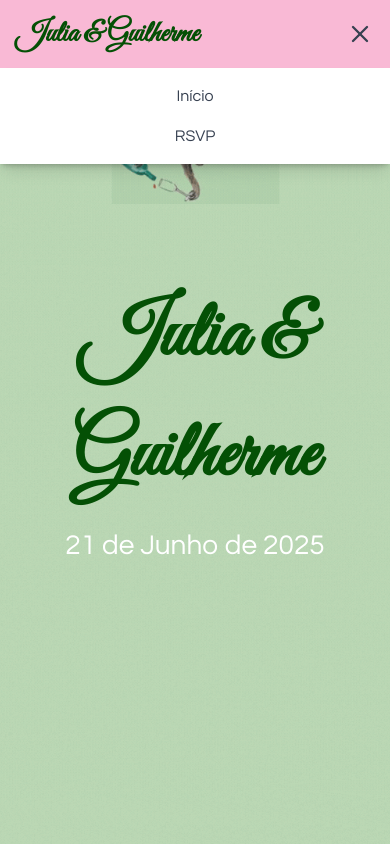
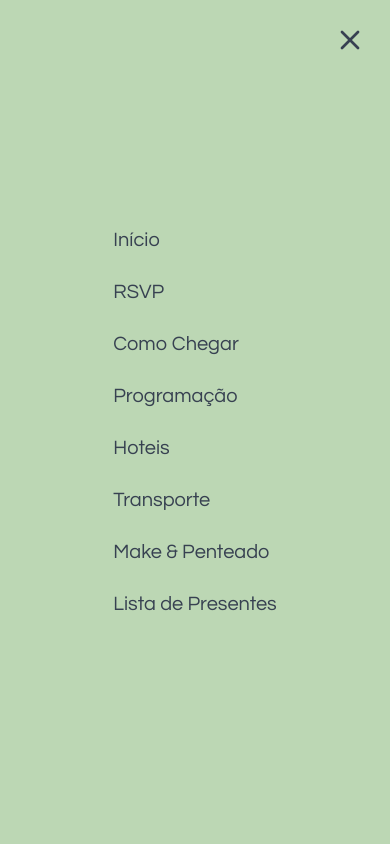
Before and after one commit to biatcarvalheira/julia-e-guilherme-wedding, a Next.js app: page / in a window 390 px wide. Both pictures are taken after a click on the button 360 px from the left and 34 px from the top of the page. Shown: the top 844 px of the page. Built offline with nearby package versions, Linux system fonts and the light colour scheme.

Commit message:
Updated mobile navbar to be full-screen

```diff
--- a/src/components/Navbar.tsx
+++ b/src/components/Navbar.tsx
@@ -13,6 +13,7 @@ const Navbar: React.FC = () => {
         <Link href="#hero" className="text-3xl font-bold font-greatVibes text-[#045005]">
           Julia & Guilherme
         </Link>
+
         {/* Desktop Menu */}
         <div className="hidden md:flex space-x-6">
           <Link href="#rsvp" className="text-gray-700 hover:text-gray-900">
@@ -47,15 +48,39 @@ const Navbar: React.FC = () => {
         </button>
       </div>
 
-      {/* Mobile Menu Dropdown */}
+      {/* Full-Screen Mobile Menu */}
       {isOpen && (
-        <div className="md:hidden flex flex-col items-center bg-white shadow-md py-4 space-y-4">
+        <div className="fixed inset-0 bg-[#bcd7b4] flex flex-col justify-center items-center z-50">
+          <button className="absolute top-6 right-6 text-gray-700" onClick={() => setIsOpen(false)}>
+            <X size={32} />
+          </button>
+
+          <div className="flex flex-col space-y-6 text-xl">
             <Link href="#hero" className="text-gray-700 hover:text-gray-900" onClick={() => setIsOpen(false)}>
               Início
             </Link>
             <Link href="#rsvp" className="text-gray-700 hover:text-gray-900" onClick={() => setIsOpen(false)}>
               RSVP
             </Link>
+            <Link href="/under_construction" className="text-gray-700 hover:text-gray-900" onClick={() => setIsOpen(false)}>
+              Como Chegar
+            </Link>
+            <Link href="/under_construction" className="text-gray-700 hover:text-gray-900" onClick={() => setIsOpen(false)}>
+              Programação
+            </Link>
+            <Link href="/under_construction" className="text-gray-700 hover:text-gray-900" onClick={() => setIsOpen(false)}>
+              Hoteis
+            </Link>
+            <Link href="/under_construction" className="text-gray-700 hover:text-gray-900" onClick={() => setIsOpen(false)}>
+              Transporte
+            </Link>
+            <Link href="/under_construction" className="text-gray-700 hover:text-gray-900" onClick={() => setIsOpen(false)}>
+              Make & Penteado
+            </Link>
+            <Link href="/under_construction" className="text-gray-700 hover:text-gray-900" onClick={() => setIsOpen(false)}>
+              Lista de Presentes
+            </Link>
+          </div>
         </div>
       )}
     </nav>
```
Lines whose indentation alone changed are shown as unchanged.
